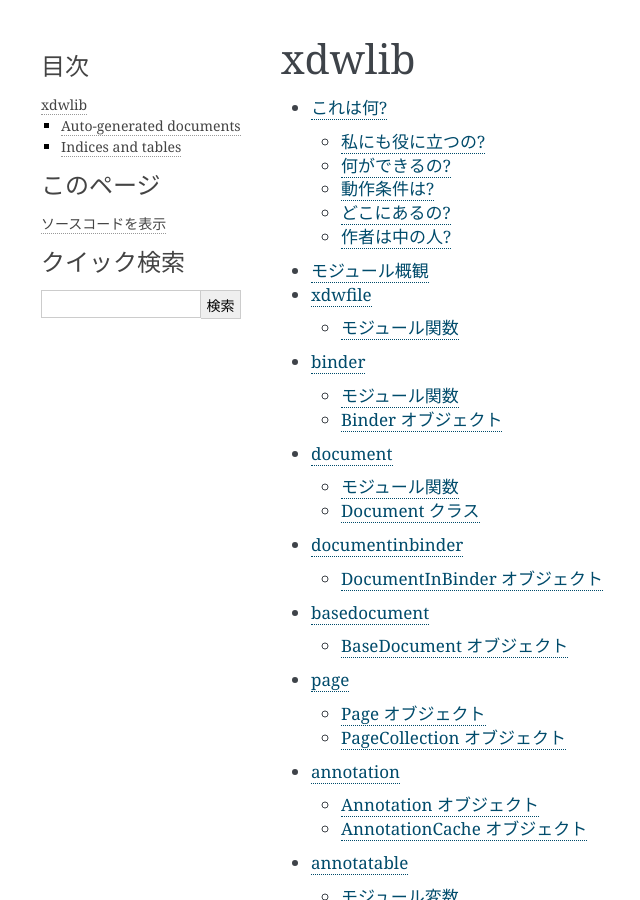
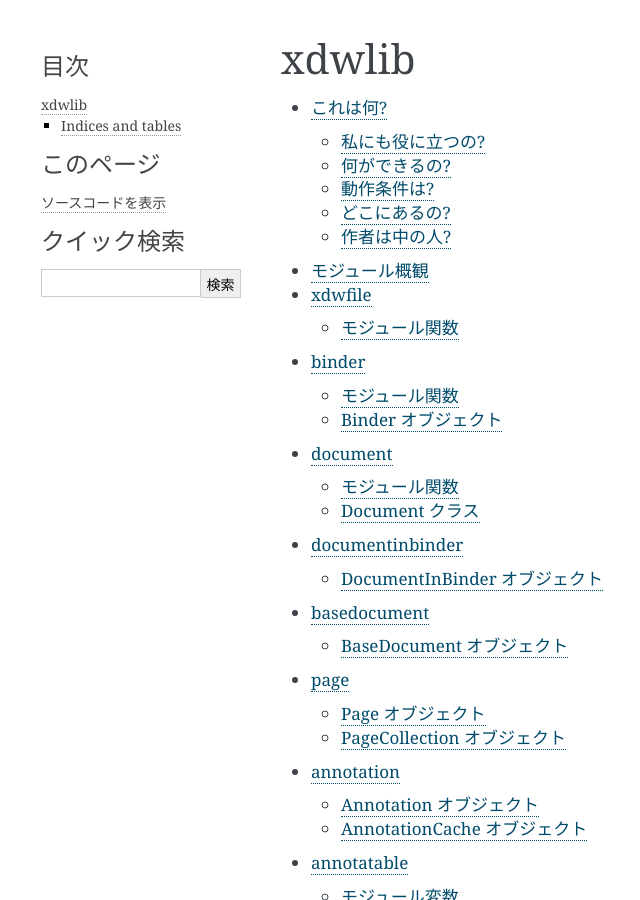
Before and after one commit to hayasix/xdwlib, a Sphinx documentation site: the page built from docs/index.rst, in a window 1280 px wide and 900 px high. Shown: the whole window, without its empty margins (139-779 px from the left). Built offline with Sphinx 7.4.7, drawn with Linux system fonts in a browser that asks for light colours; some of the changed text lies outside the part shown.

Commit message:
Other Changes - Minor doc mods.

```diff
--- a/docs/index.rst
+++ b/docs/index.rst
@@ -30,11 +30,6 @@ xdwlib
     samples
     faq
 
-Auto-generated documents
-========================
-
-:doc:`modules`
-
 Indices and tables
 ==================
 
```
